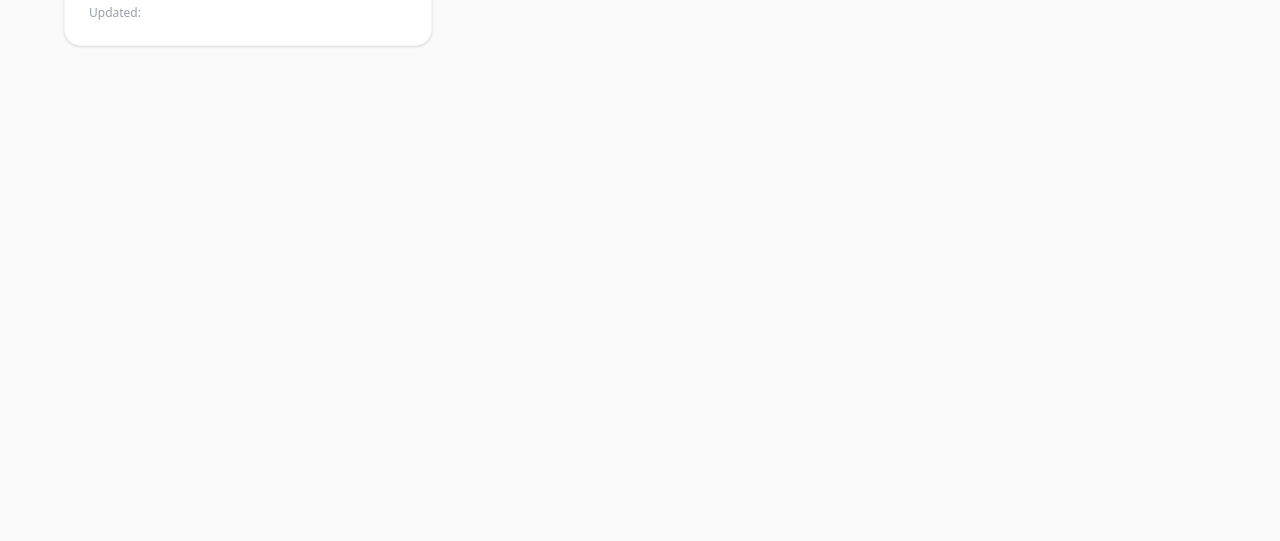
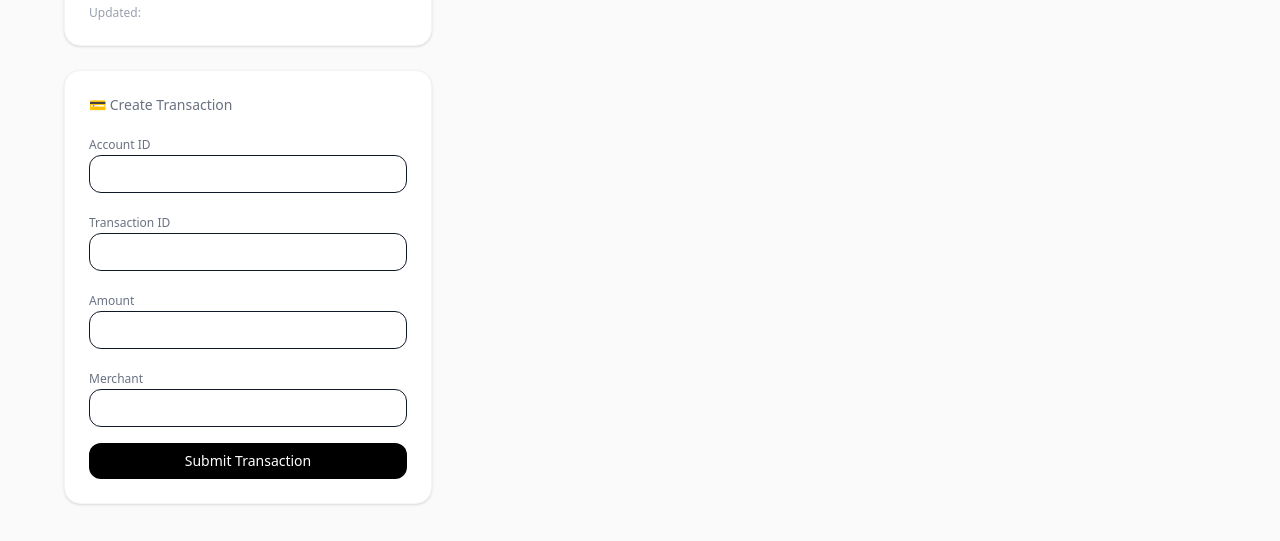
Before and after one commit to Me-Jitesh/fraud-analyzr-ui, a React (Vite) app: page / in a window 1280 px wide. Shown: the part 256-797 px from the top of the page. Built offline with nearby package versions, Linux system fonts and the light colour scheme; no server answers.

Commit message:
Simplistic UI :: Added Transaction Form

```diff
--- a/src/App.jsx
+++ b/src/App.jsx
@@ -1,6 +1,7 @@
 import Header from "./components/Header";
 import StreamStatus from "./components/StreamStatus";
 import FraudAlerts from "./components/FraudAlerts";
+import TransactionForm from "./components/TransactionForm";
 
 export default function App() {
   return (
@@ -9,7 +10,11 @@ export default function App() {
         <Header />
 
         <div className="grid grid-cols-1 md:grid-cols-3 gap-6">
-          <StreamStatus />
+          <div className="space-y-6">
+            <StreamStatus />
+            <TransactionForm />
+          </div>
+
           <FraudAlerts />
         </div>
       </div>
--- a/src/components/TransactionForm.jsx
+++ b/src/components/TransactionForm.jsx
@@ -1,97 +1,109 @@
 import { useState } from "react";
-import axios from "axios";
+import api from "../api/axios";
+import Card from "./ui/Card";
 
 export default function TransactionForm() {
   const [form, setForm] = useState({
     transactionId: "",
     accountId: "",
     amount: "",
-    merchant: ""
+    merchant: "",
   });
 
   const [loading, setLoading] = useState(false);
-  const [message, setMessage] = useState("");
+  const [success, setSuccess] = useState(null);
 
-  const handleChange = (e) => {
+  const onChange = (e) => {
     setForm({ ...form, [e.target.name]: e.target.value });
   };
 
-  const submitTxn = async (e) => {
+  const submit = async (e) => {
     e.preventDefault();
     setLoading(true);
-    setMessage("");
+    setSuccess(null);
 
     try {
-      await axios.post("http://localhost:8080/api/v1/txn/pay", {
+      await api.post("/api/v1/txn/pay", {
         ...form,
-        timestamp: new Date()
+        amount: Number(form.amount),
+        timestamp: new Date().toISOString(),
       });
-      setMessage("✅ Transaction sent for fraud analysis");
+
+      setSuccess(true);
       setForm({ transactionId: "", accountId: "", amount: "", merchant: "" });
     } catch (err) {
-      setMessage("❌ Failed to send transaction");
+      setSuccess(false);
+      console.error(err);
     } finally {
       setLoading(false);
     }
   };
 
   return (
-    <div className="min-h-screen flex items-center justify-center bg-gradient-to-br from-slate-900 to-slate-800 px-4">
-      <div className="w-full max-w-md bg-white rounded-xl shadow-2xl p-6">
-        <h2 className="text-2xl font-bold text-center mb-6 text-gray-800">
-          💳 Transaction Payment
-        </h2>
-
-        <form onSubmit={submitTxn} className="space-y-4">
-          <input
-            name="transactionId"
-            placeholder="Transaction ID"
-            value={form.transactionId}
-            onChange={handleChange}
+    <Card title="💳 Create Transaction">
+      <form onSubmit={submit} className="space-y-4">
+        <Input
+          label="Account ID"
+          name="accountId"
+          value={form.accountId}
+          onChange={onChange}
           required
-            className="input"
         />
 
-          <input
-            name="accountId"
-            placeholder="Account ID"
-            value={form.accountId}
-            onChange={handleChange}
+        <Input
+          label="Transaction ID"
+          name="transactionId"
+          value={form.transactionId}
+          onChange={onChange}
           required
-            className="input"
         />
 
-          <input
+        <Input
+          label="Amount"
           name="amount"
           type="number"
-            placeholder="Amount"
           value={form.amount}
-            onChange={handleChange}
+          onChange={onChange}
           required
-            className="input"
         />
 
-          <input
+        <Input
+          label="Merchant"
           name="merchant"
-            placeholder="Merchant"
           value={form.merchant}
-            onChange={handleChange}
+          onChange={onChange}
           required
-            className="input"
         />
 
         <button
           disabled={loading}
-            className="w-full bg-indigo-600 hover:bg-indigo-700 text-white py-2 rounded-lg font-semibold transition"
+          className="w-full bg-black text-white rounded-xl py-2 text-sm hover:opacity-90 disabled:opacity-50"
         >
-            {loading ? "Processing..." : "Pay Now"}
+          {loading ? "Processing..." : "Submit Transaction"}
         </button>
+
+        {success === true && (
+          <p className="text-sm text-green-600">
+            Transaction sent successfully
+          </p>
+        )}
+
+        {success === false && (
+          <p className="text-sm text-red-600">
+            Failed to send transaction
+          </p>
+        )}
       </form>
+    </Card>
+  );
+}
 
-        {message && (
-          <p className="text-center mt-4 font-medium">{message}</p>
-        )}
-      </div>
+const Input = ({ label, ...props }) => (
+  <div className="space-y-1">
+    <label className="text-xs text-gray-500">{label}</label>
+    <input
+      {...props}
+      className="w-full border rounded-xl px-3 py-2 text-sm focus:outline-none focus:ring-2 focus:ring-gray-200"
+    />
   </div>
 );
-}
```
Lines whose indentation alone changed are shown as unchanged.
